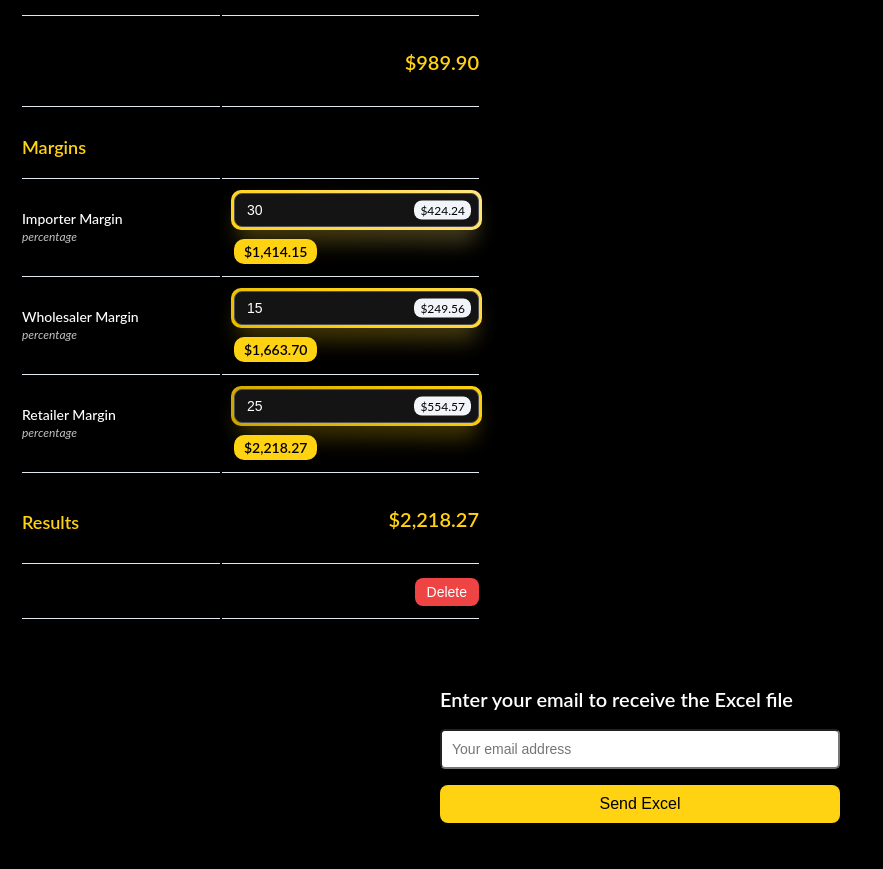
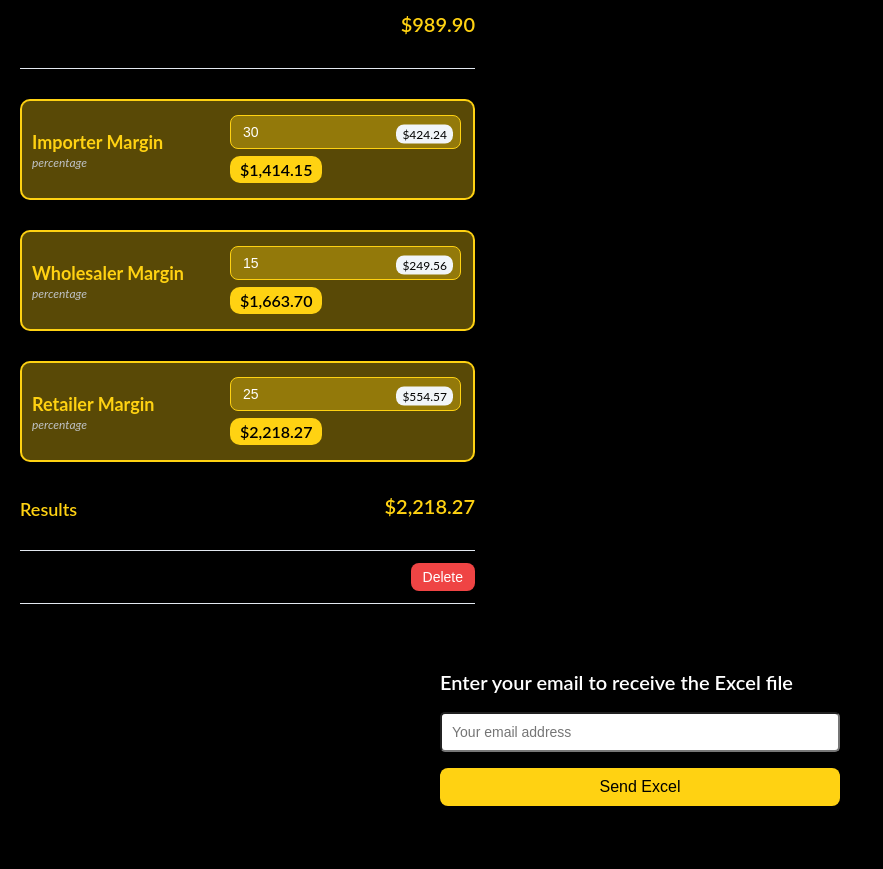
Before and after one commit to GourmetPro/price-structure-calculator, a plain HTML site: page docs/index.html in a window 1280 px wide. Shown: the part 1513-2382 px from the top of the page, without its empty margins (0-883 px from the left). Drawn offline with nearby package versions, Linux system fonts and the light colour scheme.

Commit message:
All margins are now a separate section

```diff
--- a/docs/index.html
+++ b/docs/index.html
@@ -215,13 +215,13 @@
               <td></td>
               <td><p class="total-price-per-unit cif-logistics-total"></p></td>
             </tr>
-            <tr>
-              <td><h2>Margins</h2></td>
+            <tr class="spacer-row large">
+              <td></td>
               <td></td>
             </tr>
             <tr class="importer-margin-row">
               <td><h3>Importer Margin<br><span class="subtext">percentage</span></h3></td>
-              <!-- <td>
+               <td>
                 <div class="margin-input-container">
                   <input
                     type="number"
@@ -235,26 +235,24 @@
                 <div
                   class="price-after-calculation importer-margin-price"
                 ></div>
-              </td> -->
-              <td>
-                <div class="margin-input-holder">
-                  <div class="margin-input-shadow">
-                    <input type="number" class="importer-margin" placeholder="Importer Margin (%)" value="30" min="0" max="100">
-                  </div>
-                  <div class="margin-value importer-margin-value"></div>
-                </div>
-                <div
-                  class="price-after-calculation importer-margin-price"
-                ></div>
               </td>
+            </tr>
+          </tr>
+          <tr class="spacer-row">
+            <td></td>
+            <td></td>
           </tr>
           <tr class="wholesaler-margin-row">
             <td><h3>Wholesaler Margin<br><span class="subtext">percentage</span></h3></td>
             <td>
-                <div class="margin-input-holder">
-  <div class="margin-input-shadow">
-    <input type="number" class="wholesaler-margin" value="15" min="0" max="100">
-  </div>
+              <div class="margin-input-container">
+                <input
+                  type="number"
+                  class="wholesaler-margin"
+                  value="15"
+                  min="0"
+                  max="100"
+                />
                 <div class="margin-value wholesaler-margin-value"></div>
               </div>
               <div
@@ -262,13 +260,21 @@
               ></div>
             </td>
           </tr>
+          <tr class="spacer-row">
+            <td></td>
+            <td></td>
+          </tr>
           <tr class="retailer-margin-row">
             <td><h3>Retailer Margin<br><span class="subtext">percentage</span></h3></td>
             <td>
-                <div class="margin-input-holder">
-                  <div class="margin-input-shadow">
-                    <input type="number" class="retailer-margin" value="25" min="0" max="100">
-                  </div>
+              <div class="margin-input-container">
+                <input
+                  type="number"
+                  class="retailer-margin"
+                  value="25"
+                  min="0"
+                  max="100"
+                />
                 <div class="margin-value retailer-margin-value"></div>
               </div>
               <div
@@ -392,6 +398,7 @@
           border-color: #ffd212;
           outline: none;
         }
+
           .subtext {
             font-size: 12px; /* Smaller font size */
             color: #bfc2c5; /* Grey color, matching .price-after-calculation */
@@ -399,6 +406,99 @@
             display: block; /* Makes the subtext appear on its own line */
             margin-top: 2px; /* Add a small gap between the main text and subtext */
             font-style: italic; /* Italicize the subtext */
+        }
+
+
+          table {
+            border-collapse: separate;
+            border-spacing: 0;
+        }
+
+        .spacer-row td {
+         border: none !important;
+         height: 30px;
+        }
+
+        .spacer-row.large td {
+         height: 30px;
+        }
+
+        .importer-margin-row td:first-child {
+          border-top-left-radius: 10px !important;
+          border-bottom-left-radius: 10px !important;
+          padding-left: 10px;
+          border-left: 2px solid #ffd212 !important;
+        }
+
+        .importer-margin-row td:last-child {
+          border-top-right-radius: 10px;
+          border-bottom-right-radius: 10px;
+          padding-right: 12px;
+          border-right: 2px solid #ffd212 !important;
+        }
+
+        .importer-margin-row td {
+           border-top: 2px solid #ffd212 !important;
+           border-bottom: 2px solid #ffd212 !important;
+           background-color: rgba(255, 210, 18, 0.35)
+        }
+
+        .importer-margin-row h3 {
+          color: #ffd212;
+          font-size: 18px;
+          font-weight: 700;
+        }
+
+        .wholesaler-margin-row td:first-child {
+          border-top-left-radius: 10px !important;
+          border-bottom-left-radius: 10px !important;
+          padding-left: 10px;
+          border-left: 2px solid #ffd212 !important;
+        }
+
+        .wholesaler-margin-row td:last-child {
+          border-top-right-radius: 10px;
+          border-bottom-right-radius: 10px;
+          padding-right: 12px;
+          border-right: 2px solid #ffd212 !important;
+        }
+
+        .wholesaler-margin-row td {
+           border-top: 2px solid #ffd212 !important;
+           border-bottom: 2px solid #ffd212 !important;
+           background-color: rgba(255, 210, 18, 0.35)
+        }
+
+        .wholesaler-margin-row h3 {
+          color: #ffd212;
+          font-size: 18px;
+          font-weight: 700;
+        }
+
+        .retailer-margin-row td:first-child {
+          border-top-left-radius: 10px !important;
+          border-bottom-left-radius: 10px !important;
+          padding-left: 10px;
+          border-left: 2px solid #ffd212 !important;
+        }
+
+        .retailer-margin-row td:last-child {
+          border-top-right-radius: 10px;
+          border-bottom-right-radius: 10px;
+          padding-right: 12px;
+          border-right: 2px solid #ffd212 !important;
+        }
+
+        .retailer-margin-row td {
+           border-top: 2px solid #ffd212 !important;
+           border-bottom: 2px solid #ffd212 !important;
+           background-color: rgba(255, 210, 18, 0.35)
+        }
+
+        .retailer-margin-row h3 {
+          color: #ffd212;
+          font-size: 18px;
+          font-weight: 700;
         }
 
         .name-input {
@@ -667,29 +767,18 @@
 }
 
 
-
-
-
-
-
-
-
-
-
-
-
-
-
         .importer-margin,
         .wholesaler-margin,
         .retailer-margin {
+          background-color: rgba(255, 210, 18, 0.35) !important;
           width: 245px;
           padding: 8px;
-          /* border: 1px solid #ffd212 !important; */
           border-radius: var(--radius);
           font-size: 14px;
           color: #ffd212;
           transition: border-color 0.2s;
+          border-color: #ffd212 !important;
+          margin-bottom: 3px;
         }
 
         .importer-margin:focus,
@@ -711,7 +800,7 @@
         .retailer-margin-price {
           color: #ffd212 !important;
           font-weight: 600;
-          font-size: 14px !important;
+          font-size: 16px !important;
         }
 
         .wholesaler-margin-price,
```
Lines whose indentation alone changed are shown as unchanged.
